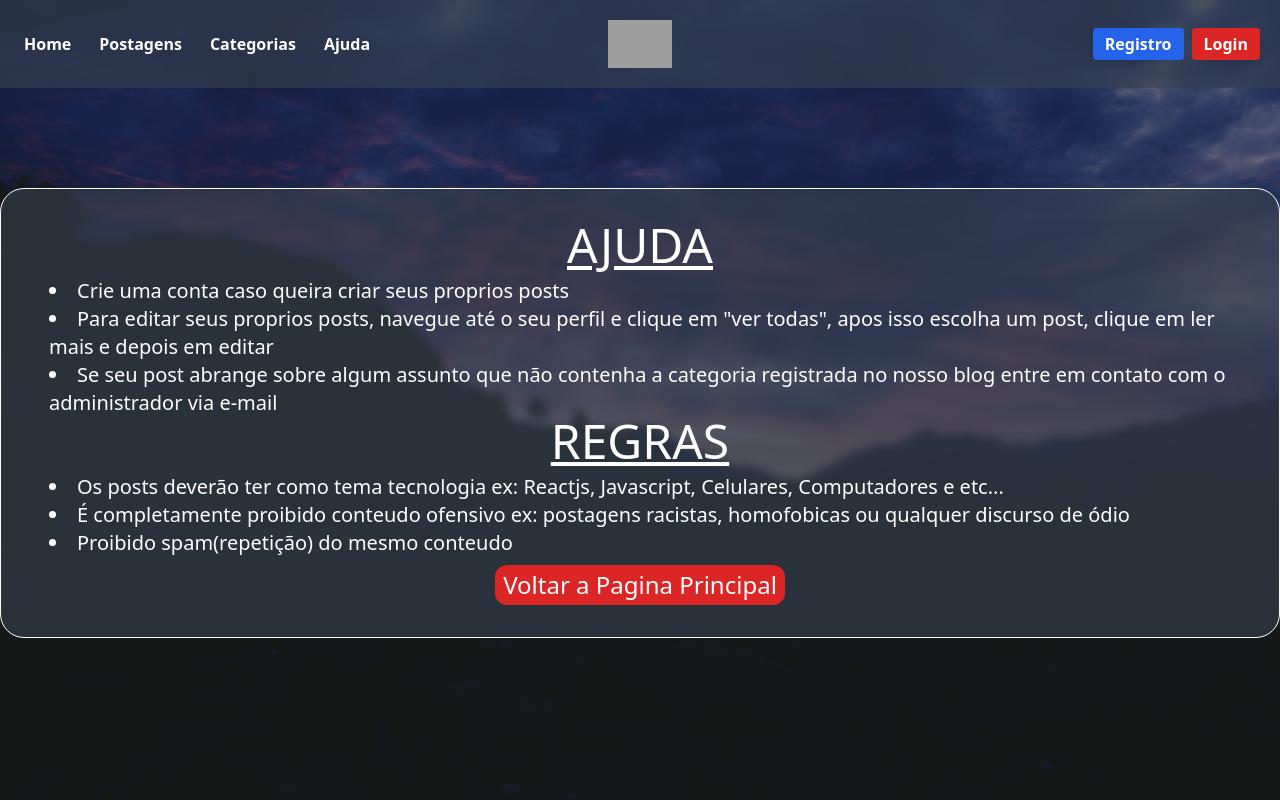
After one commit to wesleywil/PFC-TechBlog, a Django app: page /ajuda/ in a window 1280 px wide. The commit adds this page. Run offline with Django 3.2, Linux system fonts and the light colour scheme; some libraries are stand-ins or nearby versions; grey boxes are pictures that could not be loaded.

Commit message:
adicionado pagina ajuda

```diff
--- a/contas/views.py
+++ b/contas/views.py
@@ -17,6 +17,9 @@ User = get_user_model()
 
 class HomepageView(generic.TemplateView):
     template_name = "homepage.html"
+
+class AjudaView(generic.TemplateView):
+    template_name = "ajuda.html"
 
 class CriarContaView(generic.CreateView):
     template_name = "registration/registro.html"
--- a/techblog/urls.py
+++ b/techblog/urls.py
@@ -27,7 +27,7 @@ from django.contrib.auth.views import (
     PasswordResetCompleteView,
 )
 
-from contas.views import HomepageView, CriarContaView
+from contas.views import HomepageView, CriarContaView,AjudaView
 from contas.forms import MeuLoginForm
 
 
@@ -35,6 +35,7 @@ from contas.forms import MeuLoginForm
 urlpatterns = [
     path('admin/', admin.site.urls),
     path('', HomepageView.as_view(), name='homepage'),
+    path('ajuda/', AjudaView.as_view(), name="ajuda"),
     path('blog/', include('postagens.urls', namespace='blog')),
     path('perfil/', include('contas.urls', namespace='perfil')),
     path('login/', LoginView.as_view(authentication_form=MeuLoginForm), name='login'),
--- /dev/null
+++ b/templates/ajuda.html
@@ -0,0 +1,47 @@
+{% extends "base.html" %} {% block content %}
+<div class="flex items-center posicionar_items">
+  <div
+    class="bg-gray-700/60 mx-auto backdrop-blur-sm p-8 m-2 rounded-3xl border border-white"
+  >
+    <h1 class="text-white text-5xl underline uppercase text-center mb-2">
+      Ajuda
+    </h1>
+    <div class="text-white text-xl">
+      <div class="ml-4">
+        <li>Crie uma conta caso queira criar seus proprios posts</li>
+        <li>
+          Para editar seus proprios posts, navegue até o seu perfil e clique em
+          "ver todas", apos isso escolha um post, clique em ler mais e depois em
+          editar
+        </li>
+        <li>
+          Se seu post abrange sobre algum assunto que não contenha a categoria
+          registrada no nosso blog entre em contato com o administrador via
+          e-mail
+        </li>
+      </div>
+      <h1 class="text-white text-5xl underline uppercase text-center mb-2">
+        REGRAS
+      </h1>
+      <div class="ml-4">
+        <li>
+          Os posts deverão ter como tema tecnologia ex: Reactjs, Javascript,
+          Celulares, Computadores e etc...
+        </li>
+        <li>
+          É completamente proibido conteudo ofensivo ex: postagens racistas,
+          homofobicas ou qualquer discurso de ódio
+        </li>
+        <li>Proibido spam(repetição) do mesmo conteudo</li>
+      </div>
+      <div class="mt-2 flex gap-2 justify-center">
+        <a
+          href="{% url 'homepage' %}"
+          class="bg-red-600 hover:bg-red-800 text-white hover:text-gray-200 px-2 py-1 text-2xl rounded-xl"
+          >Voltar a Pagina Principal</a
+        >
+      </div>
+    </div>
+  </div>
+</div>
+{% endblock content %}
--- a/templates/navbar.html
+++ b/templates/navbar.html
@@ -20,6 +20,11 @@
         href="{% url 'blog:listar_categorias' %}"
         class="hover:text-red-600 mr-5 transition ease-in-out duration-700 p-1 rounded-xl"
         >Categorias</a
+      >
+      <a
+        href="{% url 'ajuda' %}"
+        class="hover:text-red-600 mr-5 transition ease-in-out duration-700 p-1 rounded-xl"
+        >Ajuda</a
       >
     </nav>
     <a
```
